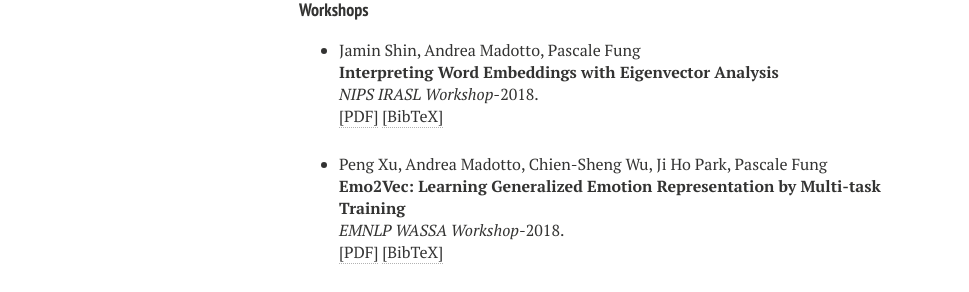
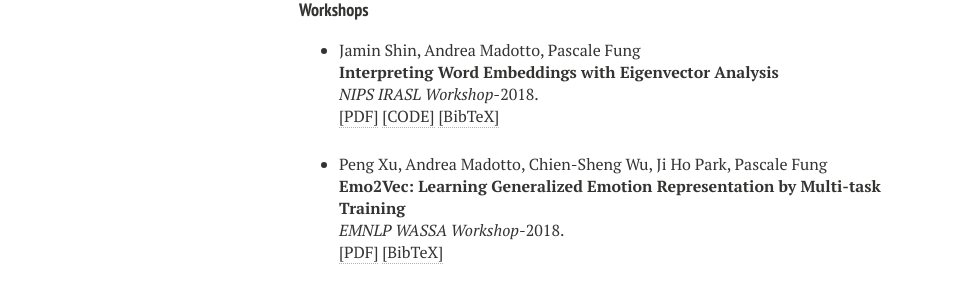
Before and after one commit to andreamad8/OLDWEBSITE, a Jekyll site: the page built from publications.md, in a window 1280 px wide. Shown: the part 708-1000 px from the top of the page, without its empty margins (21-990 px from the left). Built offline with Jekyll 4.4.1, drawn with Linux system fonts in a browser that asks for light colours; nearby versions of some CDN libraries.

Commit message:
code release

```diff
--- a/_layouts/publications.html
+++ b/_layouts/publications.html
@@ -185,6 +185,7 @@
   <i>NIPS IRASL Workshop</i>-2018.
   <br />
   <a href="https://openreview.net/forum?id=rJfJiR5ooX" target="_blank">[PDF]</a>
+  <a href="https://github.com/HLTCHKUST/eigenvector-analysis"  target="_blank">[CODE]</a>
   <a href="javascript:toggleBibtex('shin2018interpreting')">[BibTeX]</a>
   </p>
   <div id="bib_shin2018interpreting" class="bibtex noshow">
```
Also changed, not shown: 1 other file.
